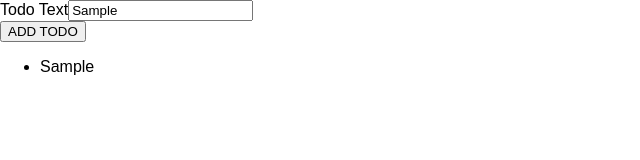
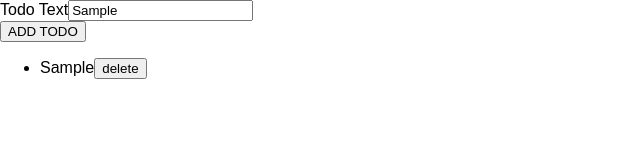
Before and after one commit to mbudzanowska/react-typescript, a React (Create React App) app: page / in a window 1280 px wide. Both pictures are taken after typing "Sample" into the empty fields and a click on the button "ADD TODO". Shown: the top 160 px of the page, without its empty margins (0-640 px from the left). Built offline with nearby package versions, Linux system fonts and the light colour scheme.

Commit message:
ad remove todo functionality

```diff
--- a/src/App.tsx
+++ b/src/App.tsx
@@ -13,10 +13,16 @@ const App: React.FC = () => {
     ]);
   };
 
+  const todoDeleteHandler = (id: string) => {
+    setTodos((prevTodos) => {
+      return prevTodos.filter((todo) => todo.id !== id);
+    });
+  };
+
   return (
     <div className="App">
       <NewTodo onAddTodo={todoAddHandler} />
-      <TodoList items={todos} />
+      <TodoList items={todos} onDeleteTodo={todoDeleteHandler} />
     </div>
   );
 };
--- a/src/components/TodoList.tsx
+++ b/src/components/TodoList.tsx
@@ -3,13 +3,17 @@ interface IProps {
     id: string;
     text: string;
   }[];
+  onDeleteTodo: (id: string) => void;
 }
 
-const TodoList: React.FC<IProps> = ({ items }) => {
+const TodoList: React.FC<IProps> = ({ items, onDeleteTodo }) => {
   return (
     <ul>
       {items.map((todo) => (
-        <li key={todo.id}>{todo.text}</li>
+        <li key={todo.id}>
+          <span>{todo.text}</span>
+          <button onClick={() => onDeleteTodo(todo.id)}>delete</button>
+        </li>
       ))}
     </ul>
   );
```
